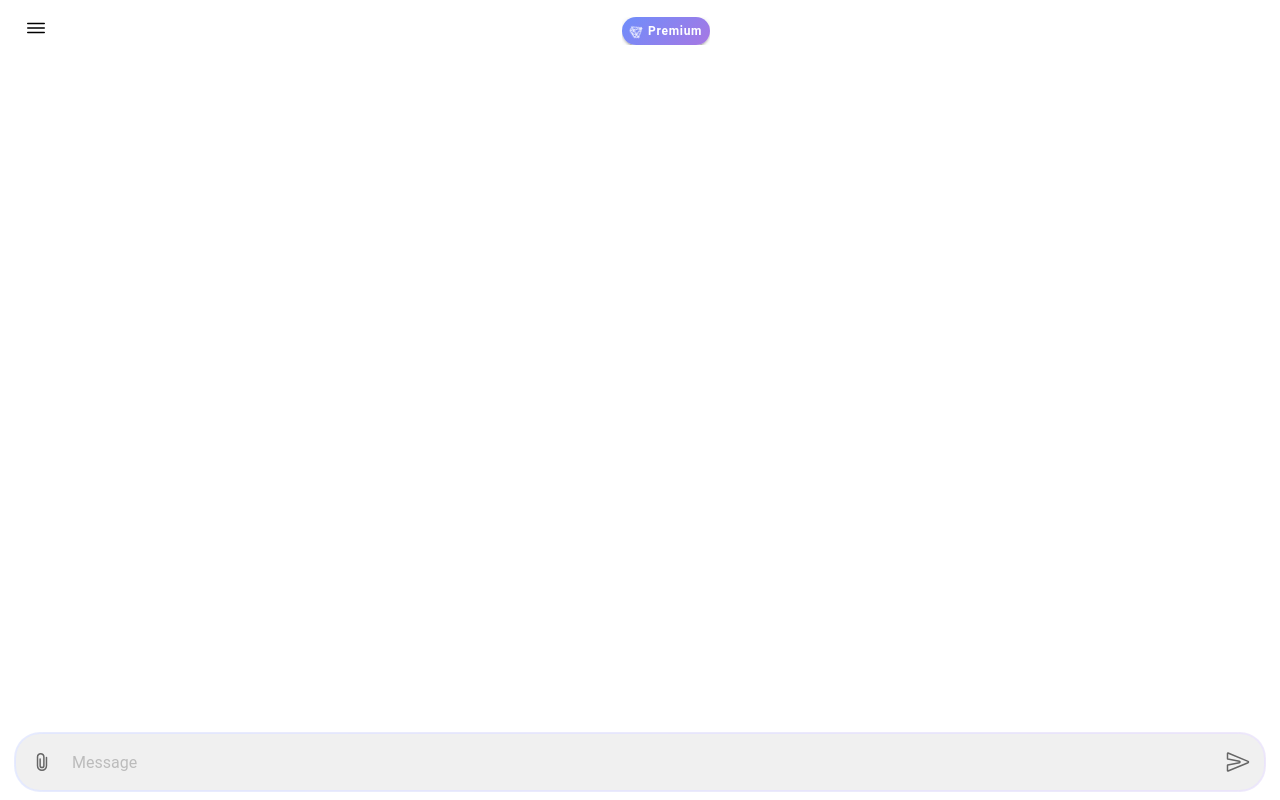
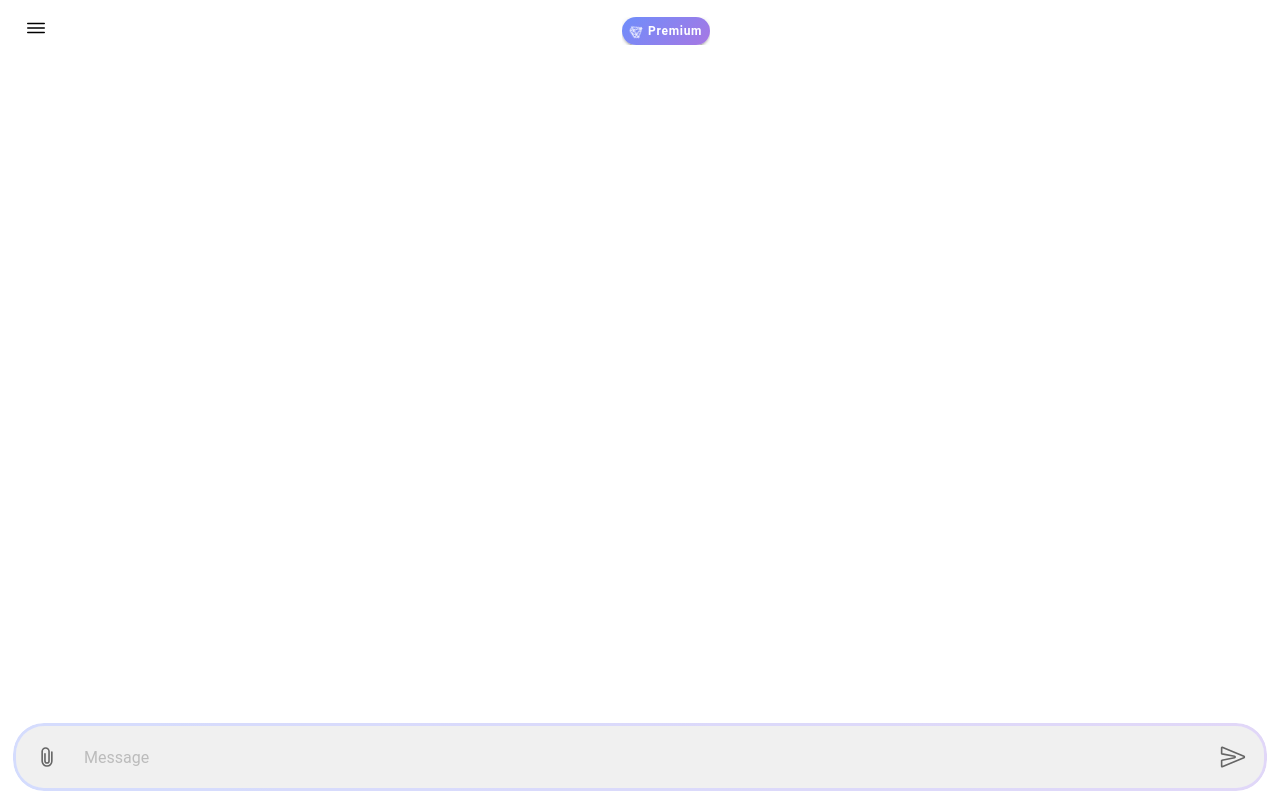
Before and after one commit to Morojc/Emoji-Maker, a React (Vite) app: page / in a window 1280 px wide. Built offline with nearby package versions, Linux system fonts and the light colour scheme.

Commit message:
Resize the text input field borders .

```diff
--- a/src/theme/menu.css
+++ b/src/theme/menu.css
@@ -503,19 +503,19 @@ ion-content#main ion-toolbar {
   display: flex;
   align-items: center;
   background-color: #f0f0f0;
-  border-radius: 24px;
-  margin: 10px 16px;
-  padding: 4px;
+  border-radius: 28px; /* Increased from 24px */
+  margin: 12px 16px; /* Increased top and bottom margin */
+  padding: 6px; /* Increased from 4px */
   border: none;
   position: relative;
   z-index: 0;
-  overflow: visible; /* Changed from hidden to visible */
+  overflow: visible;
 }
 
 .attach-button,
 .send-button {
-  --padding-start: 8px;
-  --padding-end: 8px;
+  --padding-start: 10px; /* Increased from 8px */
+  --padding-end: 10px; /* Increased from 8px */
   --color: #666;
   --border-style: none; /* Remove button borders */
   --background: transparent; /* Ensure transparent background */
@@ -524,7 +524,7 @@ ion-content#main ion-toolbar {
 
 .attach-button ion-icon,
 .send-button ion-icon {
-  font-size: 24px;
+  font-size: 26px; /* Increased from 24px */
 }
 
 .message-input {
@@ -532,10 +532,10 @@ ion-content#main ion-toolbar {
   --background: transparent;
   --color: #333333;
   --placeholder-color: #999999;
-  --padding-start: 8px;
-  --padding-end: 8px;
-  --padding-top: 8px;
-  --padding-bottom: 8px;
+  --padding-start: 12px; /* Increased from 8px */
+  --padding-end: 12px; /* Increased from 8px */
+  --padding-top: 10px; /* Increased from 8px */
+  --padding-bottom: 10px; /* Increased from 8px */
   margin: 0;
   --border-style: none; /* Remove input borders */
   --highlight-color: transparent; /* Remove the highlight on focus */
@@ -566,9 +566,9 @@ ion-footer ion-toolbar {
   display: flex;
   align-items: center;
   background-color: #f0f0f0;
-  border-radius: 24px;
-  margin: 10px 16px;
-  padding: 4px;
+  border-radius: 28px; /* Increased from 24px */
+  margin: 12px 16px; /* Increased top and bottom margin */
+  padding: 6px; /* Increased from 4px */
   border: none;
   box-shadow: none;
 }
@@ -605,18 +605,26 @@ ion-page {
 .input-container::before {
   content: '';
   position: absolute;
-  top: -2px;
-  left: -2px;
-  right: -2px;
-  bottom: -2px;
+  top: -3px; /* Increased from -2px */
+  left: -3px; /* Increased from -2px */
+  right: -3px; /* Increased from -2px */
+  bottom: -3px; /* Increased from -2px */
   background: linear-gradient(45deg, #6e8efb, #a777e3, #6e8efb, #a777e3);
   background-size: 400% 400%;
   z-index: -1;
-  filter: blur(3px);
+  border-radius: 31px; /* Increased to match the new size */
   animation: glowing 8s ease infinite;
-  opacity: 0.3; /* Set a constant low opacity */
-  border-radius: 26px; /* Slightly larger than the container */
-  pointer-events: none; /* Ensure it doesn't interfere with input */
+  opacity: 0.3;
+  pointer-events: none;
+  mask:
+    linear-gradient(#fff 0 0) content-box,
+    linear-gradient(#fff 0 0);
+  mask-composite: exclude;
+  -webkit-mask:
+    linear-gradient(#fff 0 0) content-box,
+    linear-gradient(#fff 0 0);
+  -webkit-mask-composite: xor;
+  padding: 3px; /* Increased from 2px */
 }
 
 @keyframes glowing {
@@ -649,9 +657,9 @@ ion-page {
   display: flex;
   align-items: center;
   background-color: #f0f0f0;
-  border-radius: 24px;
-  margin: 10px 16px;
-  padding: 4px;
+  border-radius: 28px; /* Increased from 24px */
+  margin: 12px 16px; /* Increased top and bottom margin */
+  padding: 6px; /* Increased from 4px */
   border: none;
   position: relative;
   z-index: 0;
@@ -662,14 +670,14 @@ ion-page {
 .input-container::before {
   content: '';
   position: absolute;
-  top: -2px;
-  left: -2px;
-  right: -2px;
-  bottom: -2px;
+  top: -3px; /* Increased from -2px */
+  left: -3px; /* Increased from -2px */
+  right: -3px; /* Increased from -2px */
+  bottom: -3px; /* Increased from -2px */
   background: linear-gradient(45deg, #6e8efb, #a777e3, #6e8efb, #a777e3);
   background-size: 400% 400%;
   z-index: -1;
-  border-radius: 26px;
+  border-radius: 31px; /* Increased to match the new size */
   animation: glowing 8s ease infinite;
   opacity: 0.3;
   pointer-events: none;
@@ -681,7 +689,7 @@ ion-page {
     linear-gradient(#fff 0 0) content-box,
     linear-gradient(#fff 0 0);
   -webkit-mask-composite: xor;
-  padding: 2px;
+  padding: 3px; /* Increased from 2px */
 }
 
 @keyframes glowing {
```
